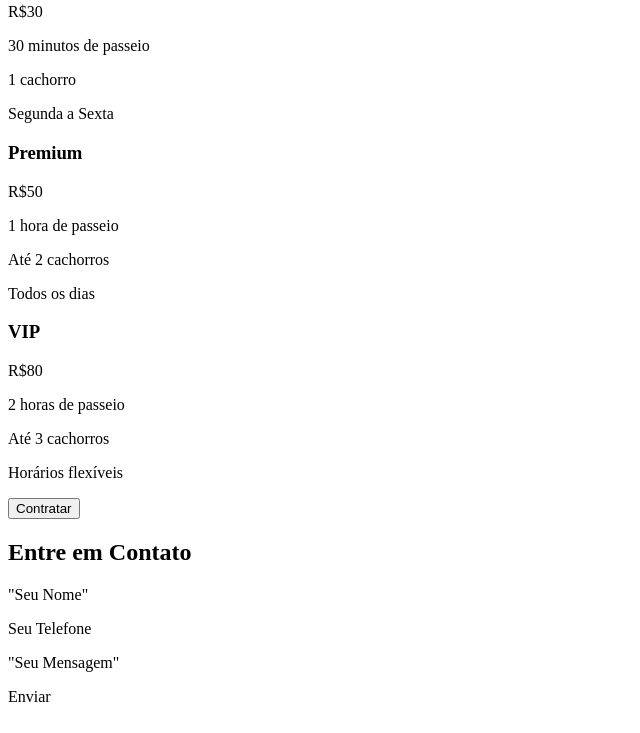
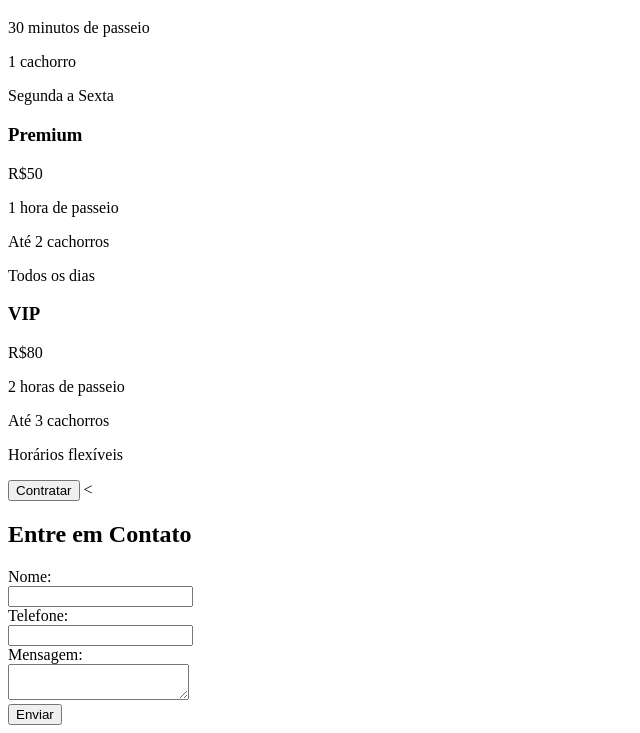
Before and after one commit to Jansdigital/PetsitterGuardiao, a plain HTML site: page home_index1.html in a window 1280 px wide. Shown: the part 495-1228 px from the top of the page, without its empty margins (0-640 px from the left). Drawn offline with Linux system fonts and the light colour scheme.

```diff
--- a/home_index1.html
+++ b/home_index1.html
@@ -9,13 +9,14 @@
 <body>
 
 <h1>PetSitter Guardião </h1>
+
 <ul>
-    <li><a href="index.html">Home</a></li>
+    <li><a href="indexHome.html">Home</a></li>
     <li><a href="quem-somos.html">Quem Somos</a></li>
     <li><a href="produtos.html">Produtos</a></li>
-    <li>Passeios, exercicios, brincadeiras, cuidados com a higiene do local</a></li>
     <li><a href="curiosidades.html">Curiosidades</a></li>
-    </ul>
+
+</ul>
 
 <h3> Seu cachorro feliz e saudável com nossos passeios diários</h3>
 <img src="" alt="">
@@ -46,11 +47,16 @@ R$50
 <p>Horários flexíveis</p>
 <button class="btn" onclick="abrirContato()">Contratar</button>
 
-<h2>Entre em Contato</h2>
-<p>"Seu Nome"</p>
-<p>Seu Telefone</p>
-<p>"Seu Mensagem"</p>
-<p>Enviar</p>
+<<h2>Entre em Contato</h2>
+<form>
+    <label for="nome">Nome:</label><br>
+    <input type="text" id="nome" name="nome"><br>
+    <label for="telefone">Telefone:</label><br>
+    <input type="text" id="telefone" name="telefone"><br>
+    <label for="mensagem">Mensagem:</label><br>
+    <textarea id="mensagem" name="mensagem"></textarea><br>
+    <button type="submit">Enviar</button>
+</form>
 
 
 
```
